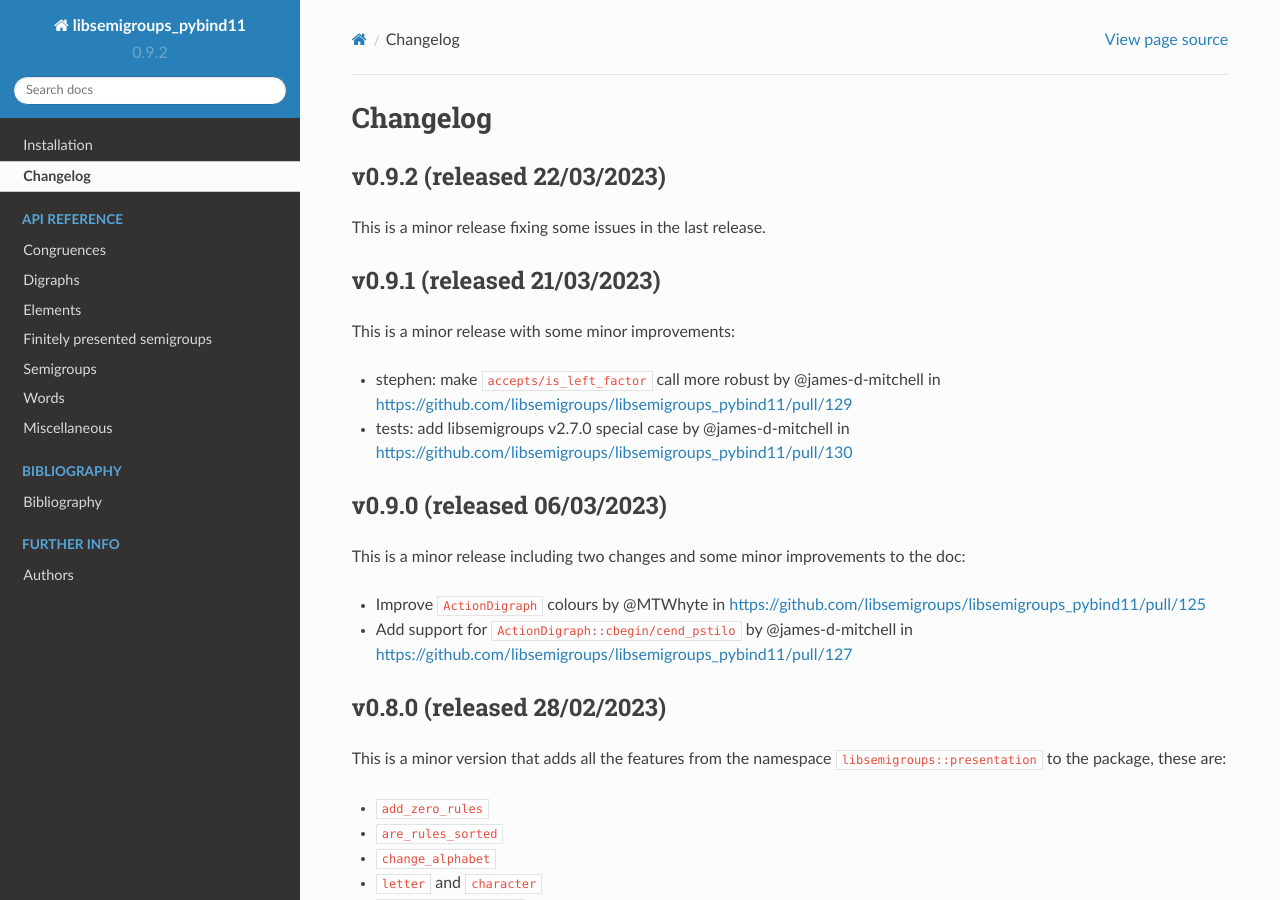
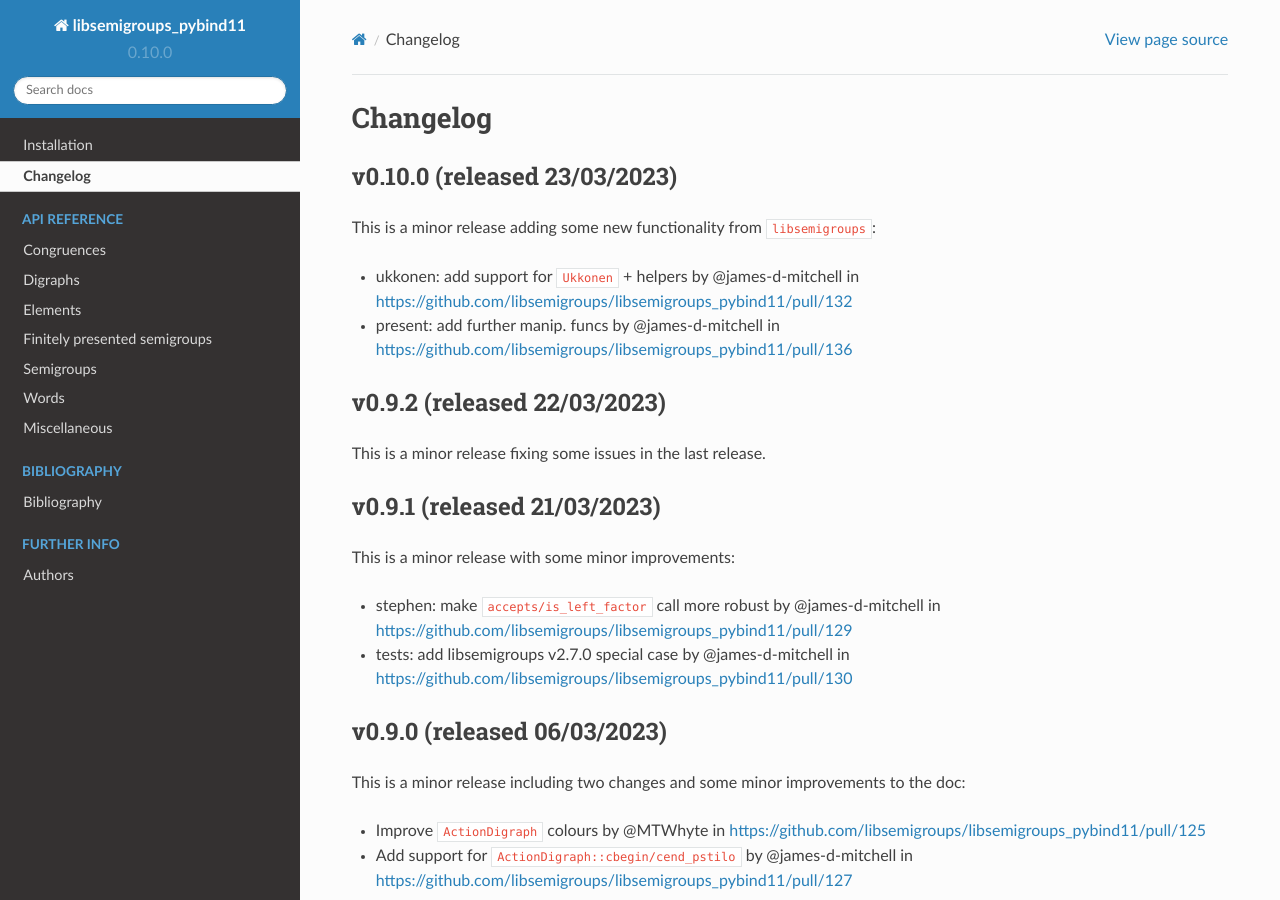
Before and after one commit to libsemigroups/libsemigroups_pybind11, a Sphinx documentation site: the page built from docs/source/changelog.rst, in a window 1280 px wide and 900 px high. Built offline with Sphinx 7.4.7 and the Read the Docs theme 2.0.0, drawn with Linux system fonts in a browser that asks for light colours; pages that are not in the unit, such as notebooks, are missing from menus.

Commit message:
Update version numbers etc for v0.10.0

```diff
--- a/docs/source/changelog.rst
+++ b/docs/source/changelog.rst
@@ -6,6 +6,16 @@
 
 Changelog
 =========
+
+v0.10.0 (released 23/03/2023)
+-----------------------------
+
+This is a minor release adding some new functionality from ``libsemigroups``:
+
+* ukkonen: add support for ``Ukkonen`` + helpers by @james-d-mitchell in
+  https://github.com/libsemigroups/libsemigroups_pybind11/pull/132
+* present: add further manip. funcs by @james-d-mitchell in
+  https://github.com/libsemigroups/libsemigroups_pybind11/pull/136
 
 v0.9.2 (released 22/03/2023)
 ----------------------------
--- a/docs/source/conf.py
+++ b/docs/source/conf.py
@@ -27,8 +27,8 @@ master_doc = "index"
 project = u"libsemigroups_pybind11"
 copyright = u"2021-2023, J. D. Mitchell + Maria Tsalakou"
 author = u"J. D. Mitchell + Maria Tsalakou"
-version = u"0.9.2"
-release = u"0.9.2"
+version = u"0.10.0"
+release = u"0.10.0"
 language = "python"
 exclude_patterns = ["_build"]
 pygments_style = "sphinx"
--- a/docs/source/index.rst
+++ b/docs/source/index.rst
@@ -1,5 +1,5 @@
-libsemigroups_pybind11 - Version 0.9.2
-======================================
+libsemigroups_pybind11 - Version 0.10.0
+=======================================
 
 python bindings for the C++ library libsemigroups
 -------------------------------------------------
--- a/docs/source/install.rst
+++ b/docs/source/install.rst
@@ -4,7 +4,7 @@
 
    The full license is in the file LICENSE, distributed with this software.
 
-.. |libsemigroups-pybind11-version| replace:: 0.9.2
+.. |libsemigroups-pybind11-version| replace:: 0.10.0
 
 Installation
 ============
--- a/setup.py
+++ b/setup.py
@@ -29,7 +29,7 @@ from tools import (  # pylint: disable=import-error, wrong-import-position
     compare_version_numbers,
 )
 
-__version__ = "0.9.2"
+__version__ = "0.10.0"
 
 pprint(os.environ)
 
```
Also changed, not shown: README.md (+5 -5 lines).
